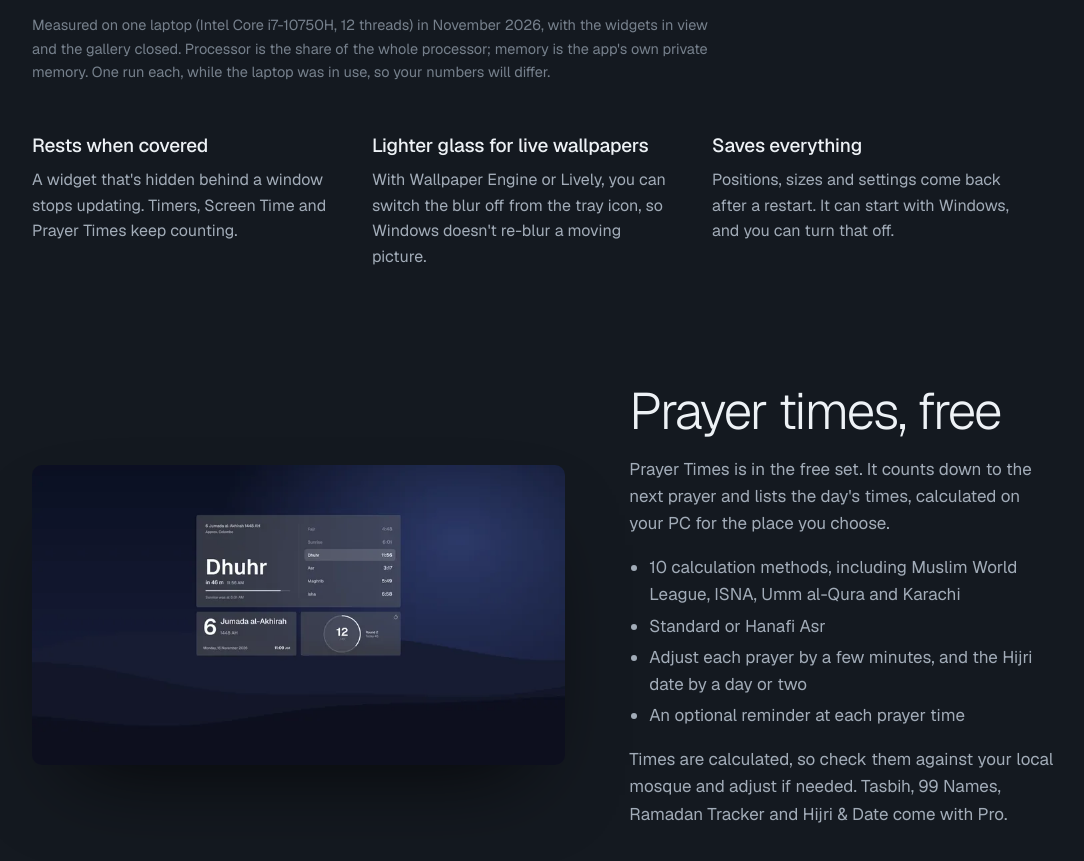
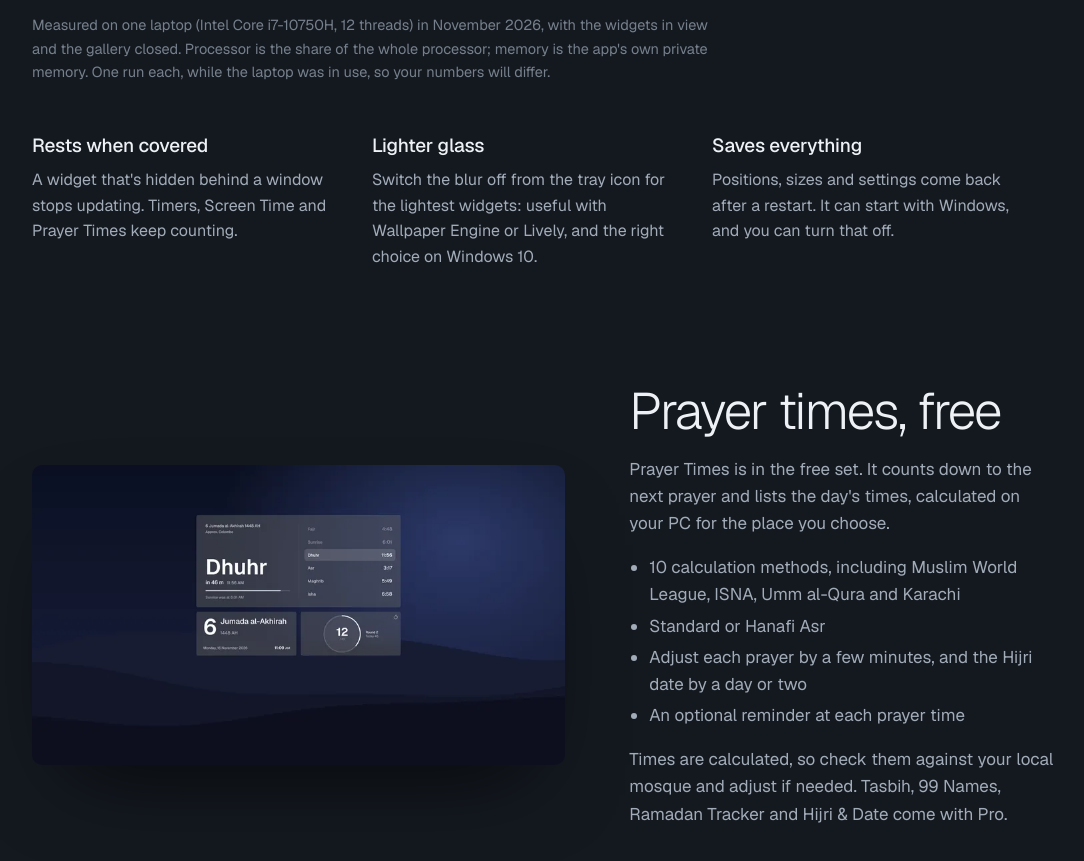
Before and after one commit to AmmartheAwesome/feather-widgets, a plain HTML site: page index.html in a window 1280 px wide. Shown: the part 3261-4122 px from the top of the page, without its empty margins (96-1180 px from the left). Drawn offline with Linux system fonts and the light colour scheme.

Commit message:
Windows 10: use Lighter glass (FAQ and performance note)
Co-Authored-By: Claude Opus 5.5 <noreply@anthropic.com>

```diff
--- a/index.html
+++ b/index.html
@@ -147,7 +147,7 @@
       <p class="fine">Measured on one laptop (Intel Core i7-10750H, 12 threads) in November 2026, with the widgets in view and the gallery closed. Processor is the share of the whole processor; memory is the app's own private memory. One run each, while the laptop was in use, so your numbers will differ.</p>
       <div class="points">
         <div><h3>Rests when covered</h3><p>A widget that's hidden behind a window stops updating. Timers, Screen Time and Prayer Times keep counting.</p></div>
-        <div><h3>Lighter glass for live wallpapers</h3><p>With Wallpaper Engine or Lively, you can switch the blur off from the tray icon, so Windows doesn't re-blur a moving picture.</p></div>
+        <div><h3>Lighter glass</h3><p>Switch the blur off from the tray icon for the lightest widgets: useful with Wallpaper Engine or Lively, and the right choice on Windows 10.</p></div>
         <div><h3>Saves everything</h3><p>Positions, sizes and settings come back after a restart. It can start with Windows, and you can turn that off.</p></div>
       </div>
     </div>
@@ -209,7 +209,8 @@
         <details><summary>Is it safe to install?</summary><div class="a">
           <p>It comes from the Microsoft Store, which checks every app before listing it. Feather Widgets installs for your Windows account only and doesn't need administrator rights.</p></div></details>
         <details><summary>Which PCs does it run on?</summary><div class="a">
-          <p>Windows 11, and Windows 10 version 2004 or later, on a 64-bit (x64) PC.</p></div></details>
+          <p>Windows 11, and Windows 10 version 2004 or later, on a 64-bit (x64) PC.</p>
+          <p>On Windows 10, use Lighter glass: the frosted blur can make widgets lag there. Right-click the Feather Widgets icon in the taskbar's corner (it may be under the ^ arrow) and choose Settings &gt; Lighter glass &gt; Always. The next update turns this on for you on Windows 10.</p></div></details>
         <details><summary>How do I add widgets?</summary><div class="a">
           <p>Open the widget gallery from the Feather Widgets icon in the taskbar's corner (the system tray). Drag a widget onto your desktop, or click it to customise it first. Right-click any widget on your desktop to change its style, size or settings.</p></div></details>
         <details><summary>Will it slow down my PC or my games?</summary><div class="a">
```
